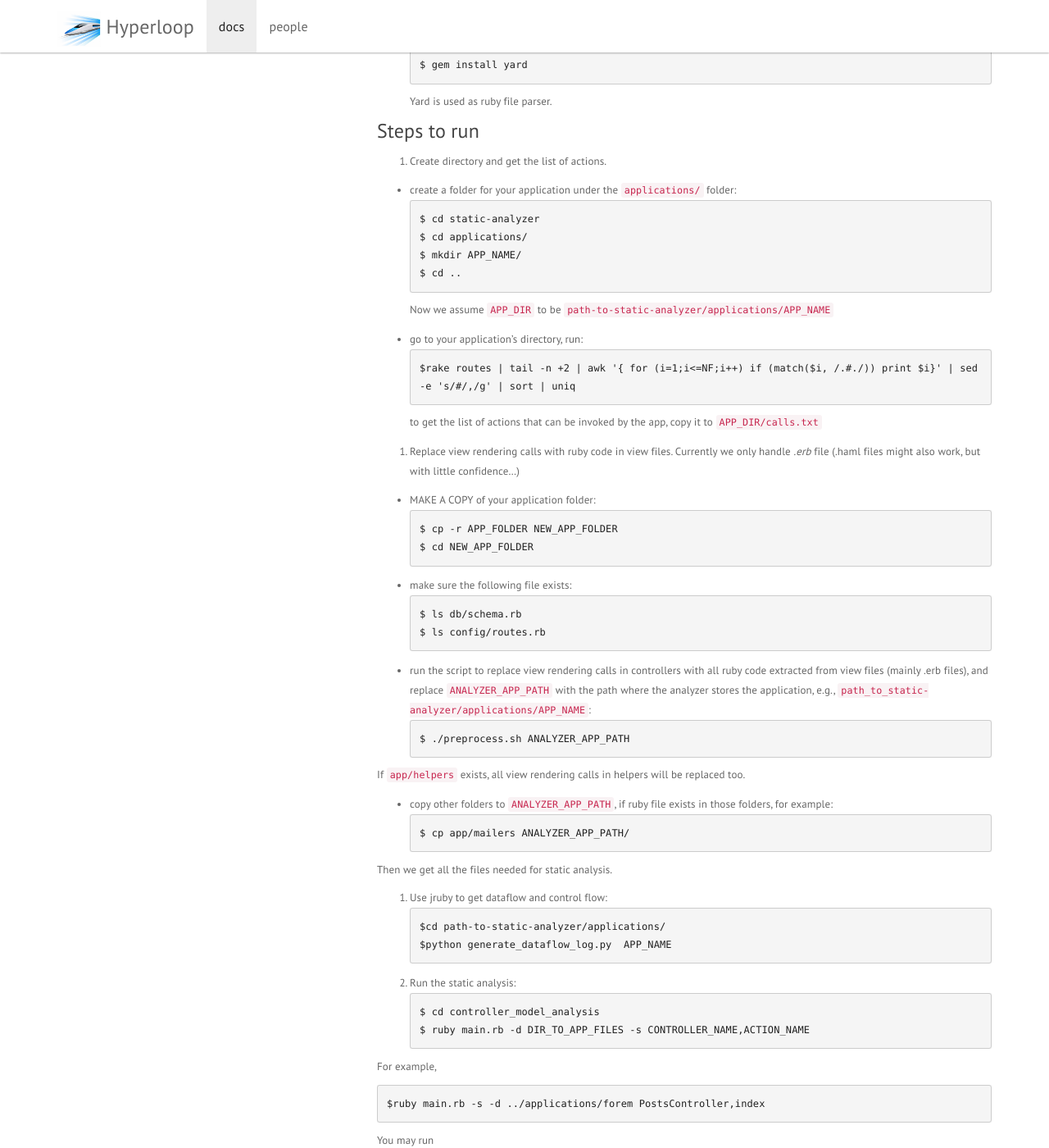
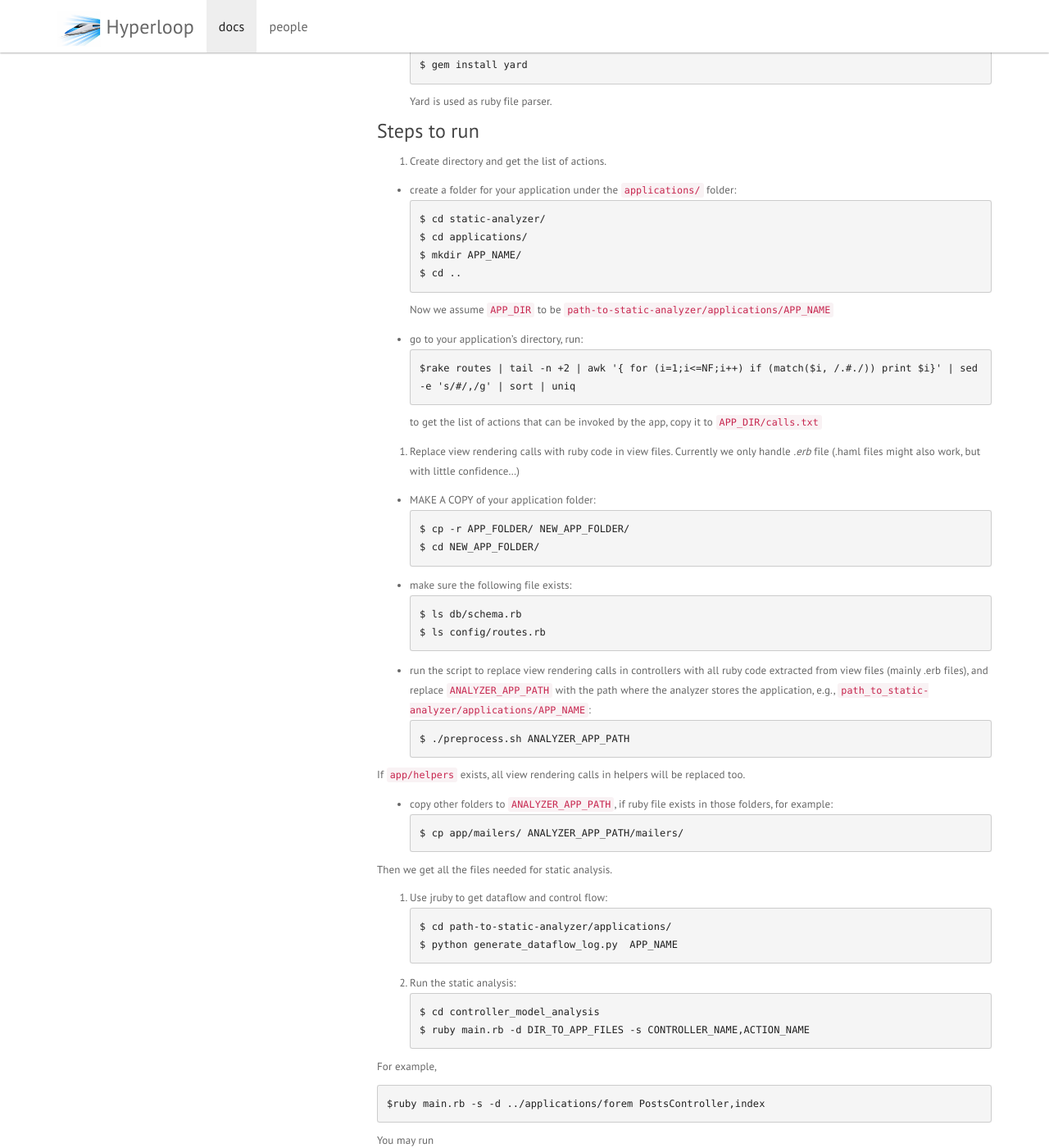
Before and after one commit to hyperloop-rails/hyperloop-rails.github.io, a Jekyll site: the page built from _docs/static-analyzer.md, in a window 1280 px wide and 1400 px high, scrolled down 1125 px. Shown: the whole window at 82% size. Built offline with Jekyll 4.4.1, drawn with Linux system fonts in a browser that asks for light colours; nearby versions of some CDN libraries; comment, search, counter and statistics services are not loaded; some of the changed text lies outside the part shown.

Commit message:
Update static-analyzer.md

````diff
--- a/_docs/static-analyzer.md
+++ b/_docs/static-analyzer.md
@@ -66,7 +66,7 @@ Yard is used as ruby file parser.
 
 * create a folder for your application under the `applications/` folder:
 ```
-$ cd static-analyzer
+$ cd static-analyzer/
 $ cd applications/
 $ mkdir APP_NAME/
 $ cd ..
@@ -85,8 +85,8 @@ Currently we only handle *.erb* file (.haml files might also work, but with litt
 
 * MAKE A COPY of your application folder:
 ```
-$ cp -r APP_FOLDER NEW_APP_FOLDER
-$ cd NEW_APP_FOLDER
+$ cp -r APP_FOLDER/ NEW_APP_FOLDER/
+$ cd NEW_APP_FOLDER/
 ```
 
 * make sure the following file exists:
@@ -104,7 +104,7 @@ If `app/helpers` exists, all view rendering calls in helpers will be replaced to
 
 * copy other folders to `ANALYZER_APP_PATH`, if ruby file exists in those folders, for example:
 ```
-$ cp app/mailers ANALYZER_APP_PATH/
+$ cp app/mailers/ ANALYZER_APP_PATH/mailers/
 ```
 
 Then we get all the files needed for static analysis.
@@ -112,8 +112,8 @@ Then we get all the files needed for static analysis.
 
 3. Use jruby to get dataflow and control flow:
 ```
-$cd path-to-static-analyzer/applications/
-$python generate_dataflow_log.py  APP_NAME
+$ cd path-to-static-analyzer/applications/
+$ python generate_dataflow_log.py  APP_NAME
 ```
 
 4. Run the static analysis:
````
Also changed, not shown: other parts of _docs/static-analyzer.md (+2 -2 lines).
